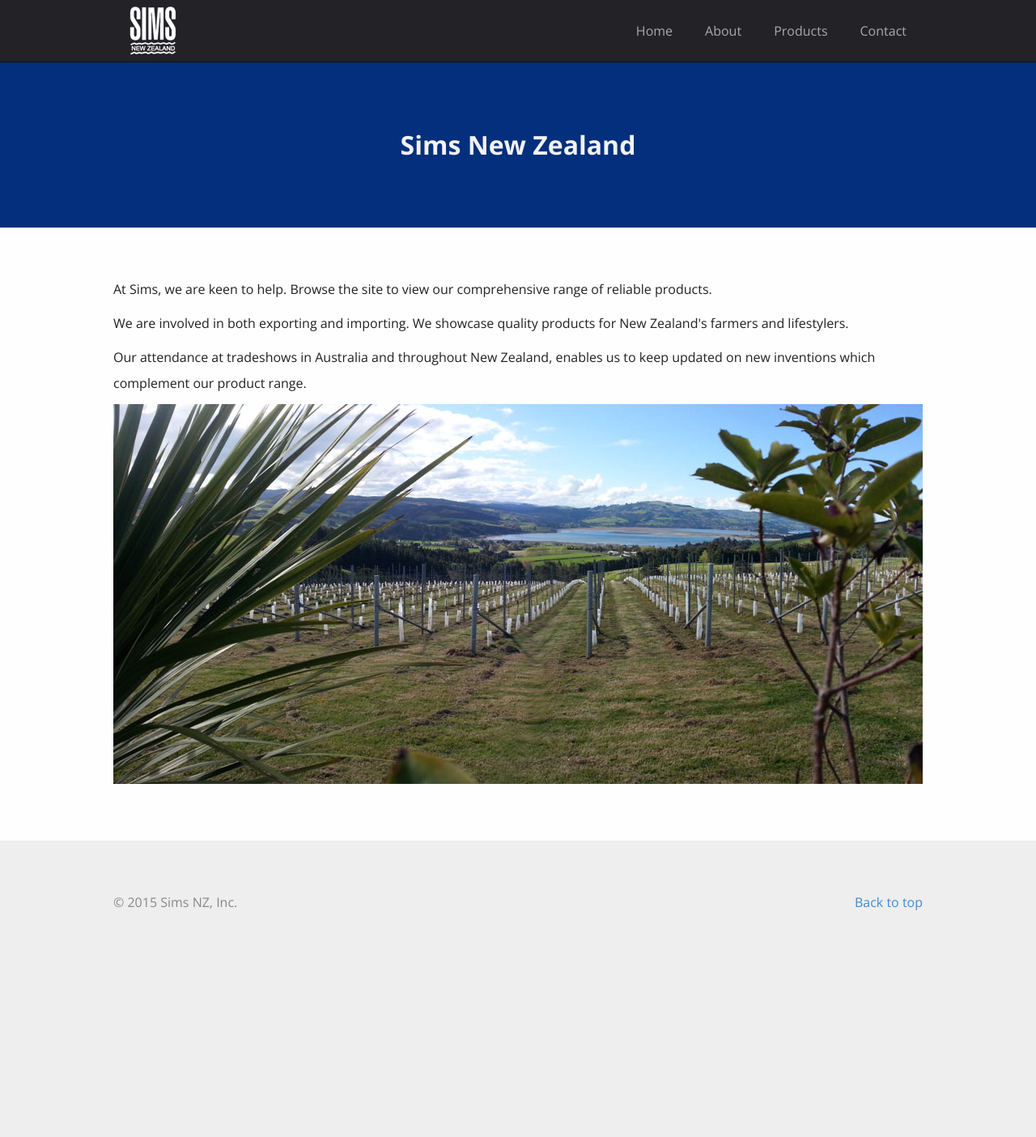
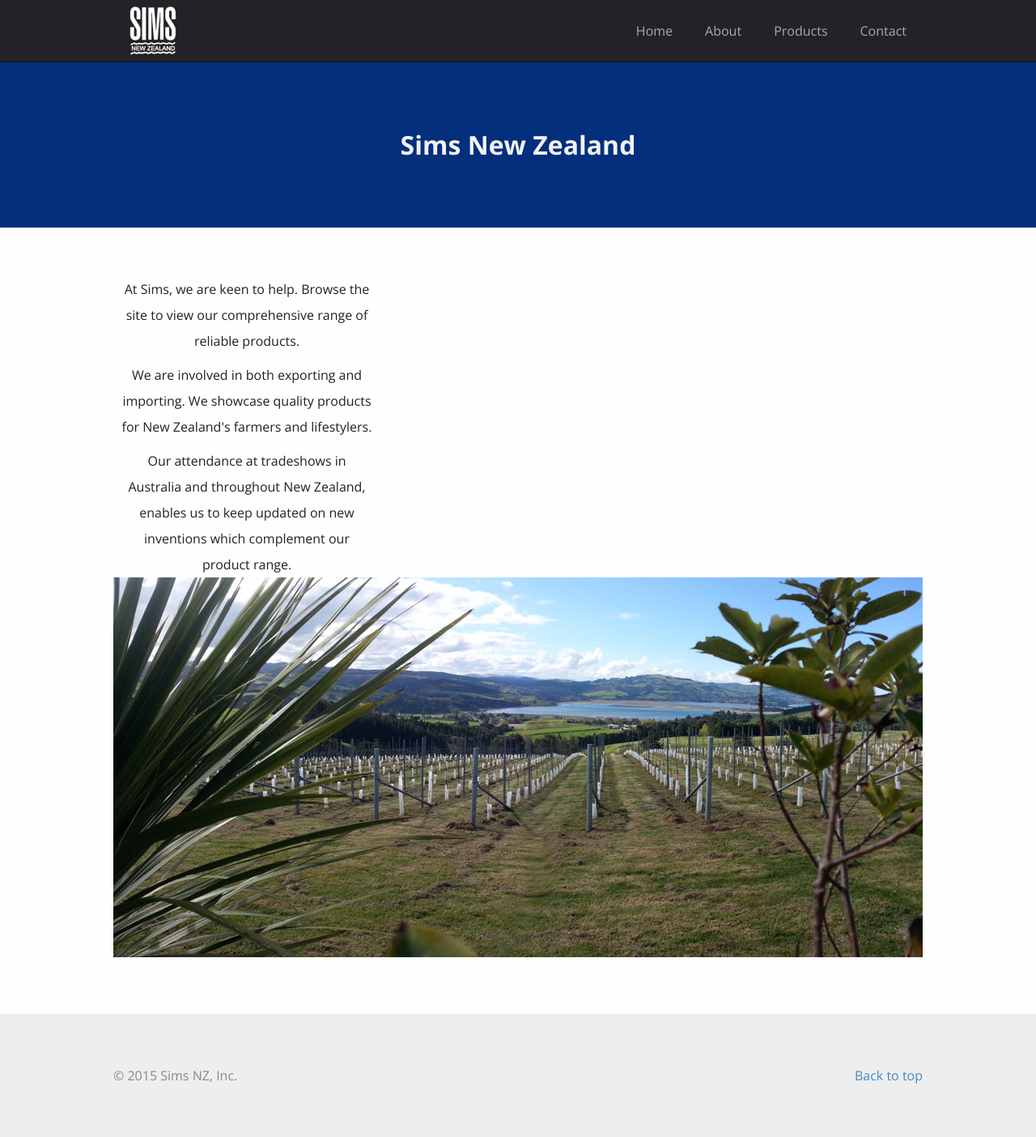
Before and after one commit to GeorgePhillips/Sims-NZ-Website, a Jekyll site: the page built from index.html, in a window 1280 px wide. Shown: the whole page at 81% size. Built offline with Jekyll 4.4.1, drawn with Linux system fonts in a browser that asks for light colours; before the commit the page ends 1190 px from its top, so only the background shows below that.

Commit message:
Updated 'index.html' via CloudCannon

```diff
--- a/index.html
+++ b/index.html
@@ -6,9 +6,11 @@ header: Sims New Zealand
 
 <section>
 	<div class="container thirds">
-        <p class="editable">At Sims, we are keen to help. Browse the site to view our comprehensive range of reliable products. </p>
-        <p class="editable">We are involved in both exporting and importing. We showcase quality products for New Zealand's farmers and lifestylers. </p>
-        <p class="editable">Our attendance at tradeshows in Australia and throughout New Zealand, enables us to keep updated on new inventions which complement our product range.</p>
-  		<p><img src="/img/banner.jpg" alt="Vineyard using Sims New Zealand products" width="1000" height="469" /></p>
+        <div class="editable">
+            <p>At Sims, we are keen to help. Browse the site to view our comprehensive range of reliable products.</p>
+            <p>We are involved in both exporting and importing. We showcase quality products for New Zealand&#39;s farmers and lifestylers.</p>
+            <p>Our attendance at tradeshows in Australia and throughout New Zealand, enables us to keep updated on new inventions which complement our product range.</p>
+        </div>
+  		<p><img src="/img/banner.jpg"  class="editable" alt="Vineyard using Sims New Zealand products" width="1000" height="469" /></p>
 	</div>
 </section>
```
